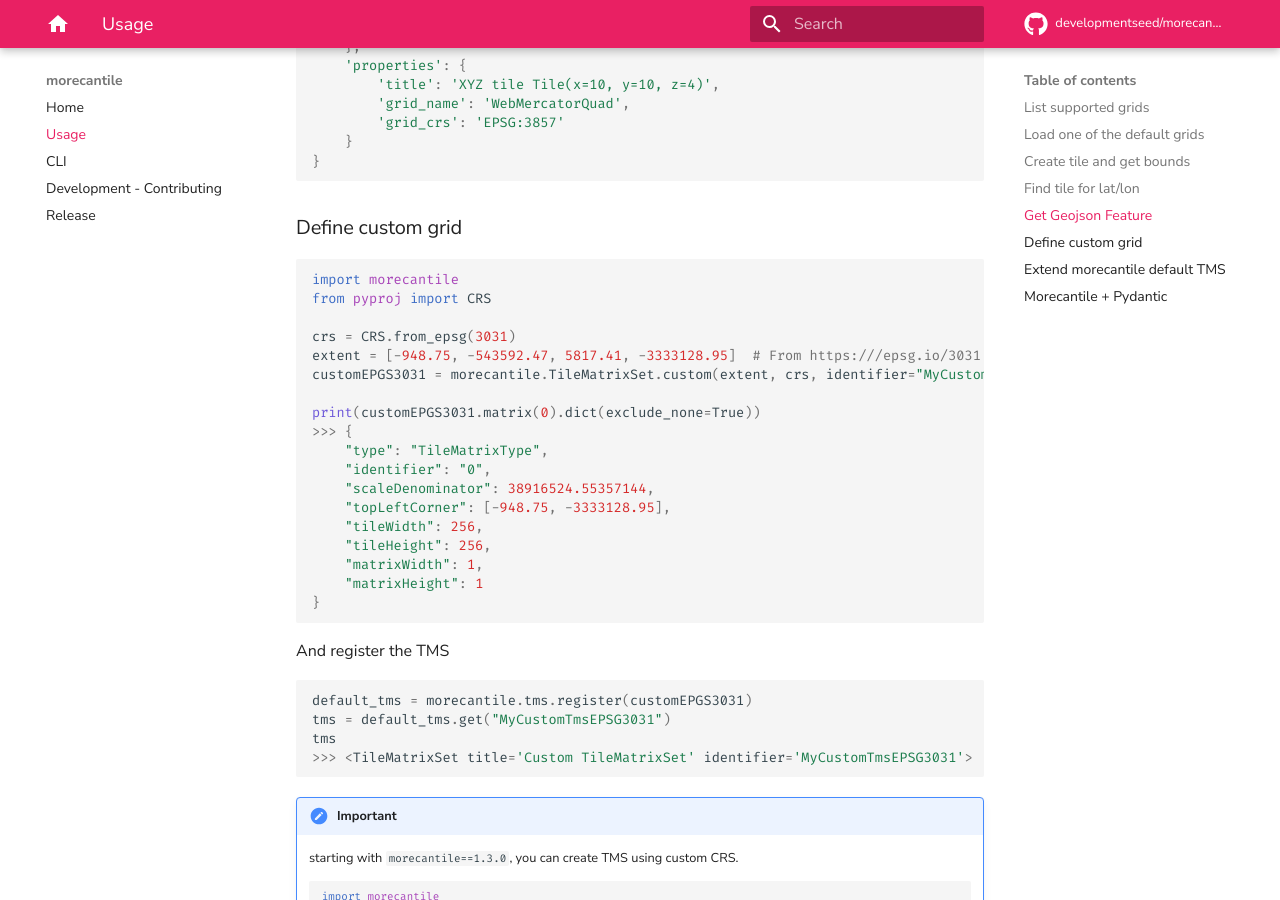
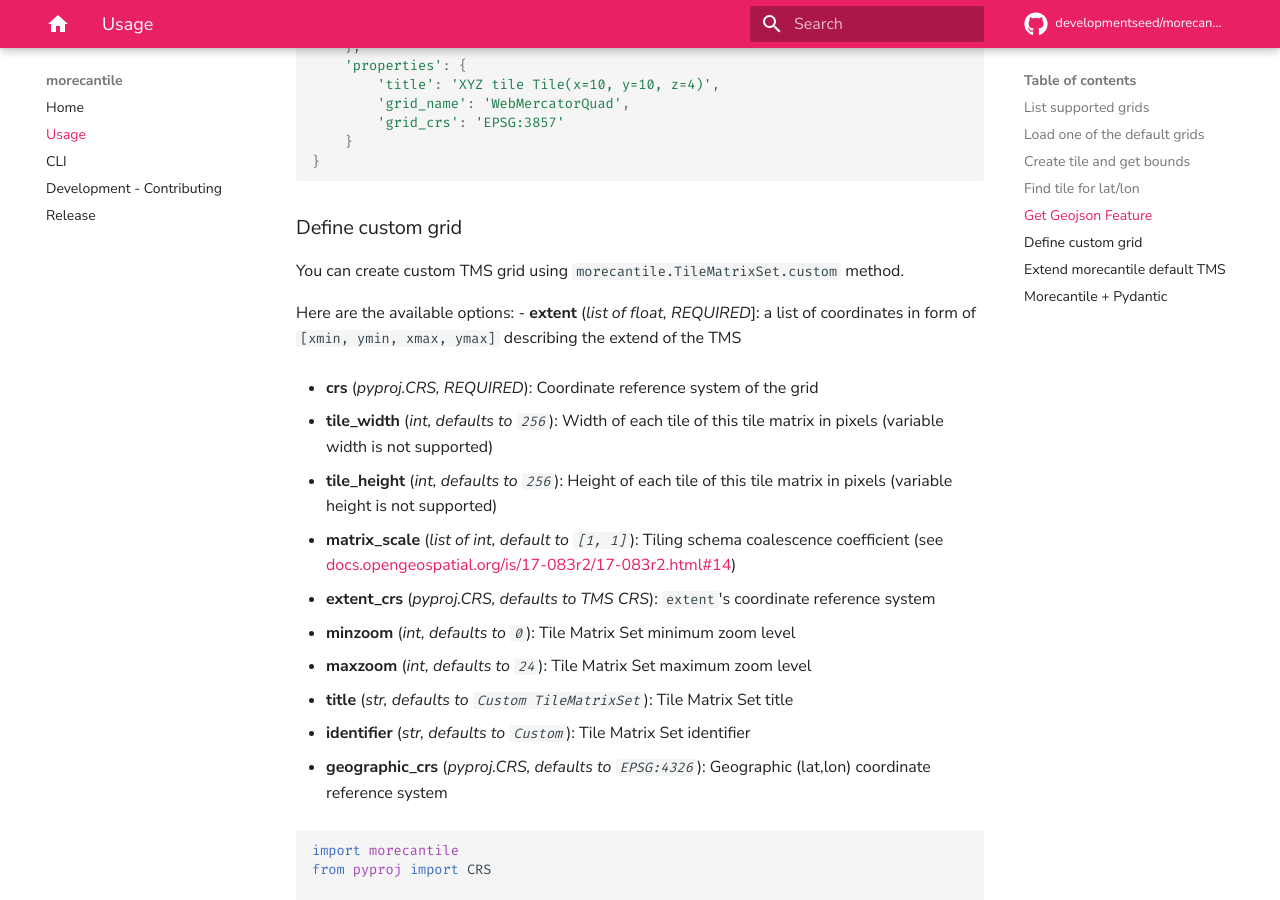
Before and after one commit to developmentseed/morecantile, an MkDocs documentation site: the page built from docs/src/usage.md, in a window 1280 px wide and 900 px high, scrolled down 1946 px. Built offline with MkDocs 1.6.1 and Material for MkDocs 9.7.7, drawn with Linux system fonts in a browser that asks for light colours; comment, search, counter and statistics services are not loaded.

Commit message:
update docs

````diff
--- a/docs/src/usage.md
+++ b/docs/src/usage.md
@@ -100,6 +100,32 @@ tms.feature(morecantile.Tile(10, 10, 4))
 
 ### Define custom grid
 
+You can create custom TMS grid using `morecantile.TileMatrixSet.custom` method.
+
+Here are the available options:
+- **extent** (*list of float, REQUIRED*]: a list of coordinates in form of `[xmin, ymin, xmax, ymax]` describing the extend of the TMS
+
+- **crs** (*pyproj.CRS, REQUIRED*): Coordinate reference system of the grid
+
+- **tile_width** (*int, defaults to `256`*): Width of each tile of this tile matrix in pixels (variable width is not supported)
+
+- **tile_height** (*int, defaults to `256`*): Height of each tile of this tile matrix in pixels (variable height is not supported)
+
+- **matrix_scale** (*list of int, default to `[1, 1]`*): Tiling schema coalescence coefficient (see http://docs.opengeospatial.org/is/17-083r2/17-083r2.html#14)
+
+- **extent_crs** (*pyproj.CRS, defaults to TMS CRS*): `extent`'s coordinate reference system
+
+- **minzoom** (*int, defaults to `0`*): Tile Matrix Set minimum zoom level
+
+- **maxzoom** (*int, defaults to `24`*): Tile Matrix Set maximum zoom level
+
+- **title** (*str, defaults to `Custom TileMatrixSet`*): Tile Matrix Set title
+
+- **identifier** (*str, defaults to `Custom`*): Tile Matrix Set identifier
+
+- **geographic_crs** (*pyproj.CRS, defaults to `EPSG:4326`*): Geographic (lat,lon) coordinate reference system
+
+
 ```python
 import morecantile
 from pyproj import CRS
````
Also changed, not shown: README.md.
